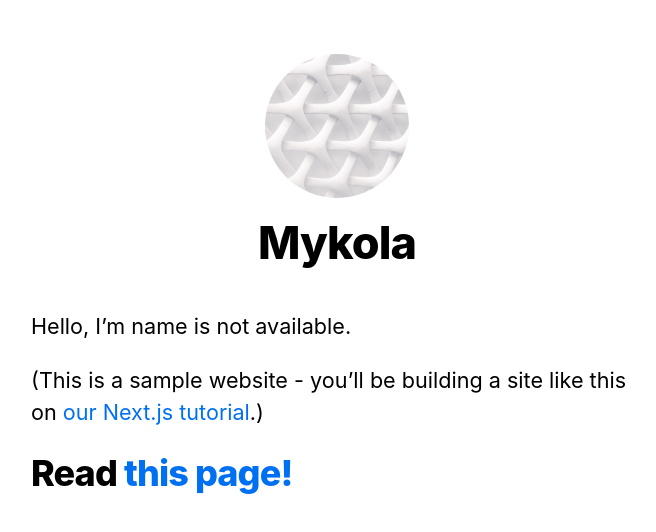
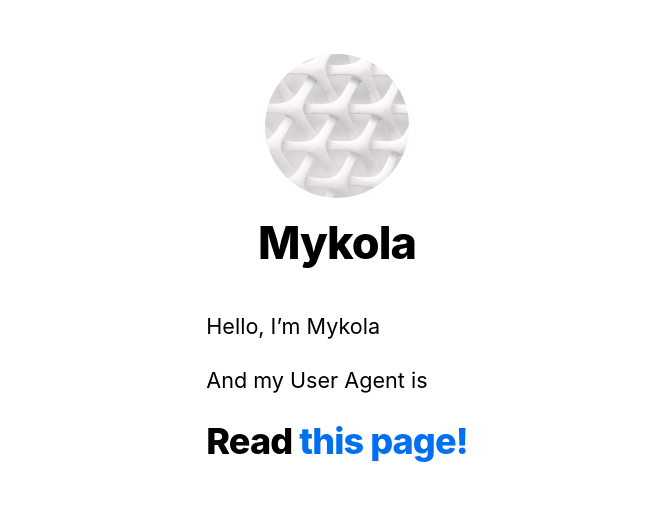
Before and after one commit to nikmantulenko/nextjs-start, a Next.js app: page / in a window 1280 px wide. Shown: the top 532 px of the page, without its empty margins (303-959 px from the left). Built offline with nearby package versions, Linux system fonts and the light colour scheme.

Commit message:
played with getStatic/Server/ectProps

```diff
--- a/components/layout.js
+++ b/components/layout.js
@@ -4,10 +4,9 @@ import Link from 'next/link'
 import styles from './layout.module.sass'
 import utilStyles from '../styles/utils.module.sass'
 
-const name = 'Mykola';
 export const siteTitle = 'Next.js Sample Website';
 
-export default function Layout({ children, home }) {
+export default function Layout({ children, home, name }) {
   return (
     <div className={styles.container}>
       <Head>
@@ -30,6 +29,7 @@ export default function Layout({ children, home }) {
           <>
             <Image
               priority
+              quality={1}
               src="/images/profile.jpg"
               className={utilStyles.borderCircle}
               height={144}
--- a/pages/index.js
+++ b/pages/index.js
@@ -1,22 +1,28 @@
 import Head from 'next/head';
+import Link from 'next/link';
 import Layout, { siteTitle } from '../components/layout';
 import utilStyles from '../styles/utils.module.sass';
-import Link from 'next/link';
 
-export default function Home() {
+export default function Home(props) {
   return (
-    <Layout home>
+    <Layout name={props.user.name} home>
       <Head>
         <title>{siteTitle}</title>
       </Head>
       <section className={utilStyles.headingMd}>
-        <p>Hello, I’m name is not available.</p>
-        <p>
-          (This is a sample website - you’ll be building a site like this on{' '}
-          <a href="https://nextjs.org/learn">our Next.js tutorial</a>.)
-        </p>
+        <p>Hello, I’m {props.user.name}</p>
+        <p>And my User Agent is {props.userAgent}</p>
         <h1 className={utilStyles.headingXl}>Read <Link href="/posts/first-post">this page!</Link></h1>
       </section>
     </Layout>
   )
 }
+
+Home.getInitialProps = async (context) => {
+  return {
+    user: {
+      name: 'Mykola',
+    },
+    userAgent: context.req ? context.req.headers['user-agent'] : window.navigator.userAgent,
+  }
+}
```
Also changed, not shown: pages/posts/first-post.js (+10 -2 lines).
